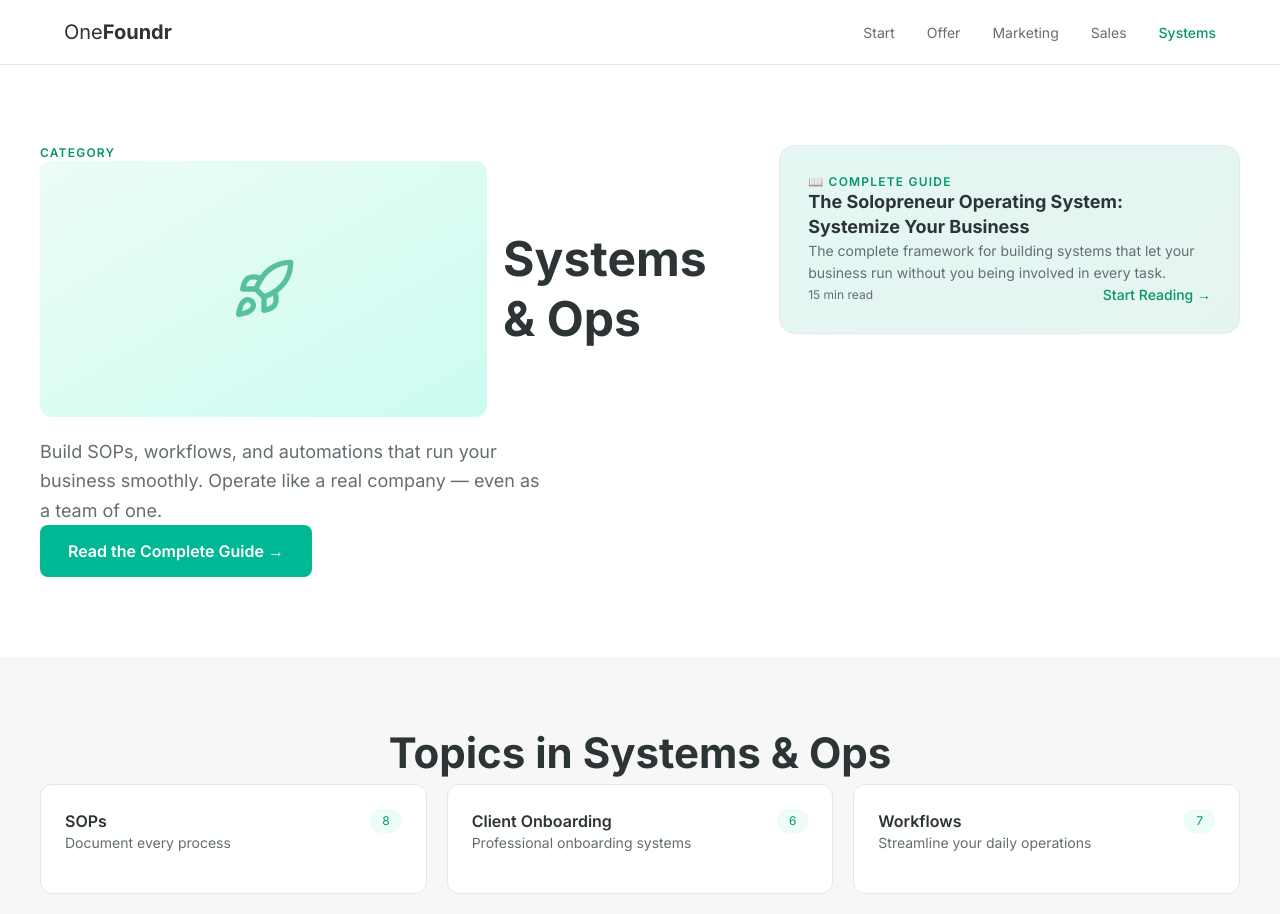
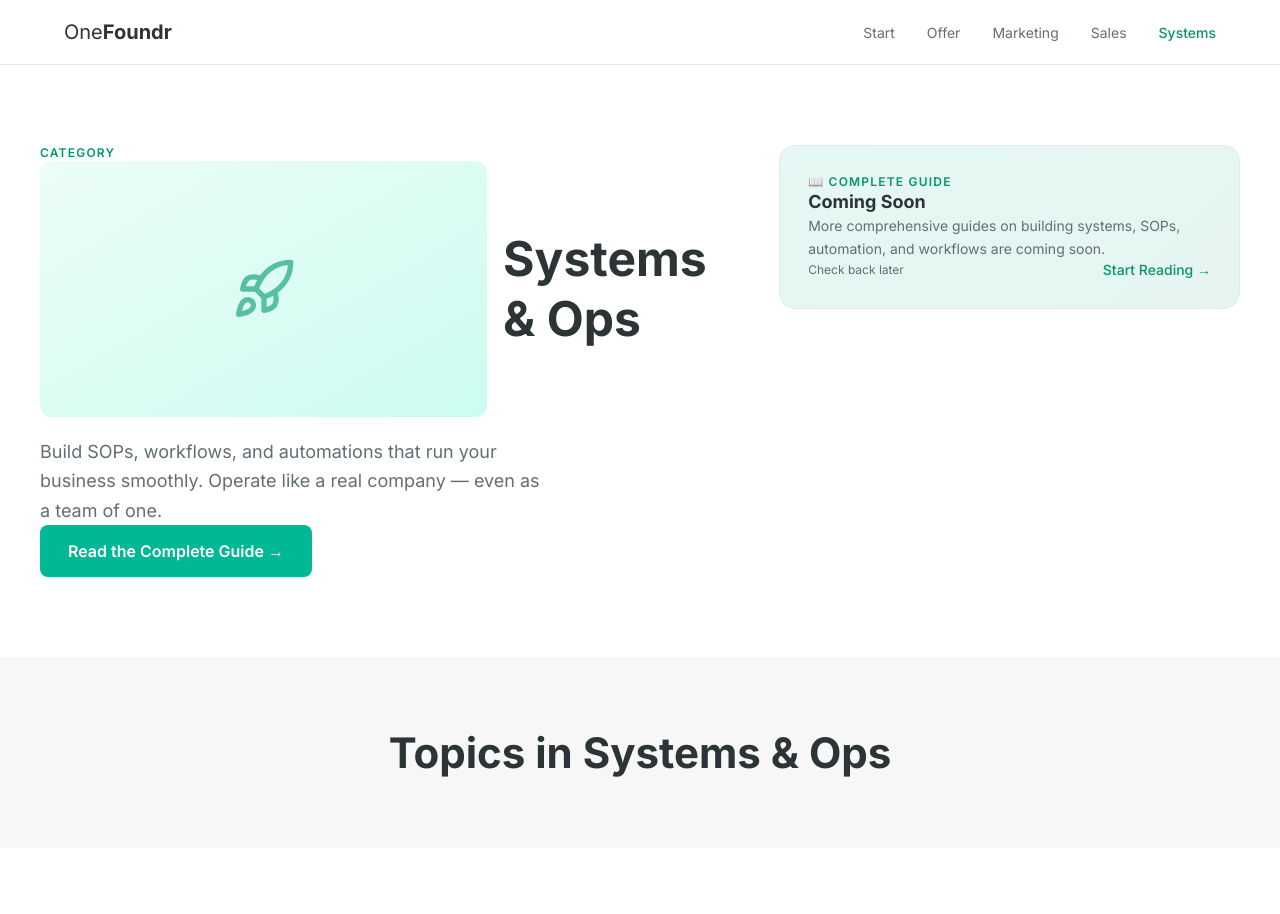
Before and after one commit to biso2005/onefoundr, a Next.js app: page /systems in a window 1280 px wide. Shown: the top 914 px of the page. Built offline with nearby package versions, Linux system fonts and the light colour scheme.

Commit message:
Fix navigation 404s: Remove broken story links from homepage and newsletter; simplify systems hub to remove broken subcategory links

```diff
--- a/src/app/page.tsx
+++ b/src/app/page.tsx
@@ -2,7 +2,6 @@ import type { Metadata } from "next";
 import HeroSection from "@/components/home/HeroSection";
 import CategoryMap from "@/components/home/CategoryMap";
 import FeaturedGuides from "@/components/home/FeaturedGuides";
-import SolopreneurStories from "@/components/home/SolopreneurStories";
 import FreeResources from "@/components/home/FreeResources";
 import LatestGuides from "@/components/home/LatestGuides";
 
@@ -24,14 +23,9 @@ export default function Home() {
         <CategoryMap />
       </div>
 
-      {/* Section 3: Featured Guides */}
+      {/* Section 4: Latest Guides */}
       <div className="bg-white py-16 md:py-20">
-        <FeaturedGuides />
-      </div>
-
-      {/* Section 4: Solopreneur Stories */}
-      <div className="bg-gray-50 py-16 md:py-20">
-        <SolopreneurStories />
+        <LatestGuides />
       </div>
 
       {/* Section 5: Newsletter CTA (FreeResources) */}
--- a/src/app/systems/page.tsx
+++ b/src/app/systems/page.tsx
@@ -16,49 +16,12 @@ export default async function SystemsPage() {
       description="Build SOPs, workflows, and automations that run your business smoothly. Operate like a real company — even as a team of one."
       color="text-green-500"
       pillarGuide={{
-        title: "The Solopreneur Operating System: Systemize Your Business",
-        description: "The complete framework for building systems that let your business run without you being involved in every task.",
-        readTime: "15 min read",
-        href: "/systems/sops"
+        title: "Coming Soon",
+        description: "More comprehensive guides on building systems, SOPs, automation, and workflows are coming soon.",
+        readTime: "Check back later",
+        href: "/systems"
       }}
-      subcategories={[
-        {
-          name: "SOPs",
-          description: "Document every process",
-          href: "/systems/sops",
-          articleCount: 8
-        },
-        {
-          name: "Client Onboarding",
-          description: "Professional onboarding systems",
-          href: "/systems/done-over-perfect",
-          articleCount: 6
-        },
-        {
-          name: "Workflows",
-          description: "Streamline your daily operations",
-          href: "/systems/automation-trap",
-          articleCount: 7
-        },
-        {
-          name: "Automation",
-          description: "Automate repetitive tasks",
-          href: "/systems/automation-trap",
-          articleCount: 9
-        },
-        {
-          name: "Project Management",
-          description: "Manage projects and clients solo",
-          href: "/systems/done-over-perfect",
-          articleCount: 6
-        },
-        {
-          name: "Templates",
-          description: "Ready-to-use business templates",
-          href: "/systems/sops",
-          articleCount: 10
-        }
-      ]}
+      subcategories={[]}
       featuredArticles={[]}
       relatedCategories={[
         { name: "Tools", emoji: "🛠️", href: "/tools" },
--- a/src/components/newsletter/FinalCTA.tsx
+++ b/src/components/newsletter/FinalCTA.tsx
@@ -53,8 +53,8 @@ export default function FinalCTA() {
             Browse Tools
           </Link>
           {" "}•{" "}
-          <Link href="/stories" style={{ color: "#059669", textDecoration: "none" }} className="hover:underline">
-            Read Stories
+          <Link href="/start-here" style={{ color: "#059669", textDecoration: "none" }} className="hover:underline">
+            Read Guides
           </Link>
         </p>
       </div>
```
